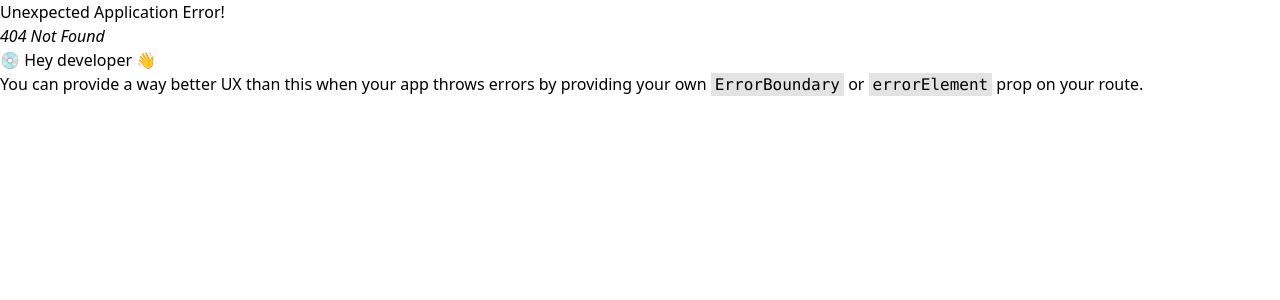
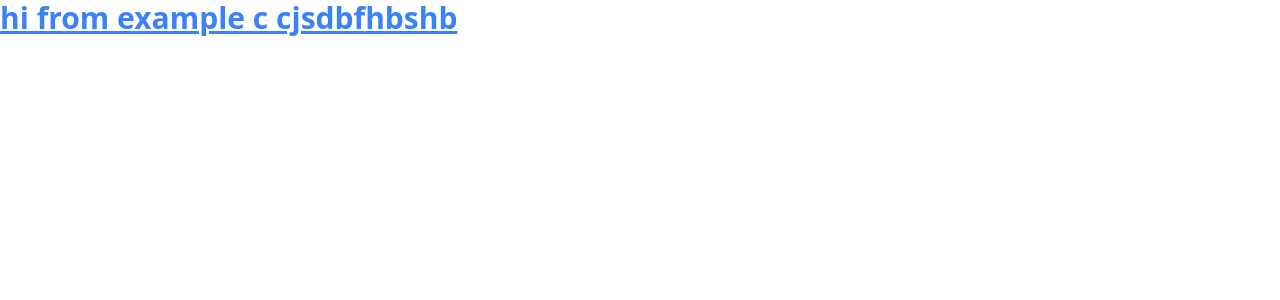
Before and after one commit to SUJAYMACHA/tailwind-udemy, a React (Create React App) app: page /examplec in a window 1280 px wide. Before the commit this address had no page. Shown: the top 300 px of the page. Built offline with nearby package versions, Linux system fonts and the light colour scheme.

Commit message:
added example C component

```diff
--- a/src/Router.ts
+++ b/src/Router.ts
@@ -2,6 +2,7 @@ import { createBrowserRouter } from "react-router-dom";
 import App from "./App";
 import ExampleA from "./tailwind_examples/ExampleA";
 import ExampleB from "./tailwind_examples/ExampleB";
+import ExampleC from "./tailwind_examples/ExampleC";
 
 
 
@@ -18,4 +19,8 @@ export const router = createBrowserRouter([
       path: "/exampleb",
       element: ExampleB(),
     },
+    {
+      path: "/examplec",
+      element: ExampleC(),
+    },
 ]);
--- /dev/null
+++ b/src/tailwind_examples/ExampleC.tsx
@@ -0,0 +1,12 @@
+import React from 'react';
+
+
+const ExampleC = () => {
+  return (
+    <div className='text-3xl font-bold underline text-blue-500'>
+      hi from example c cjsdbfhbshb
+    </div>
+  );
+}
+
+export default ExampleC;
```
